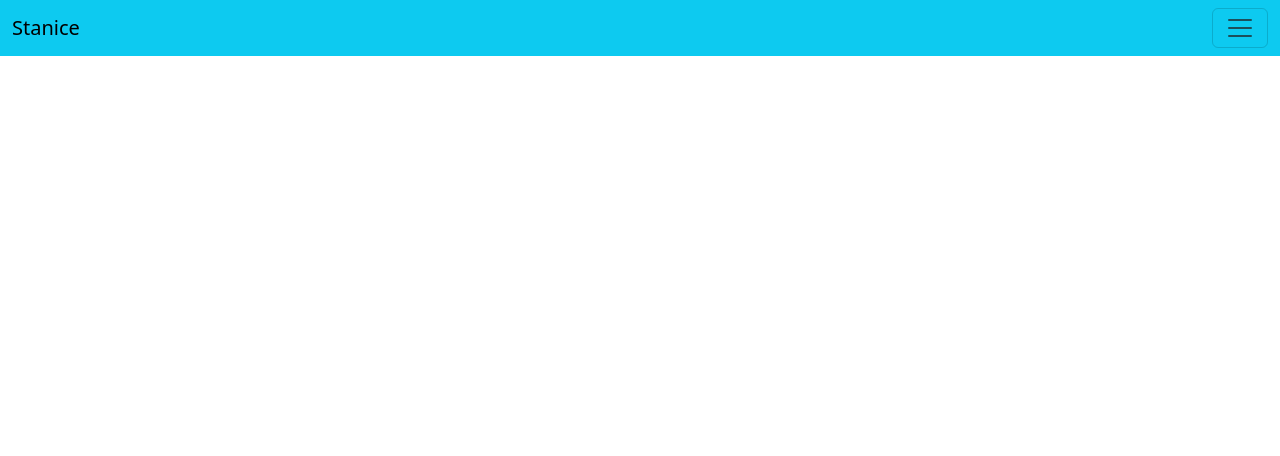
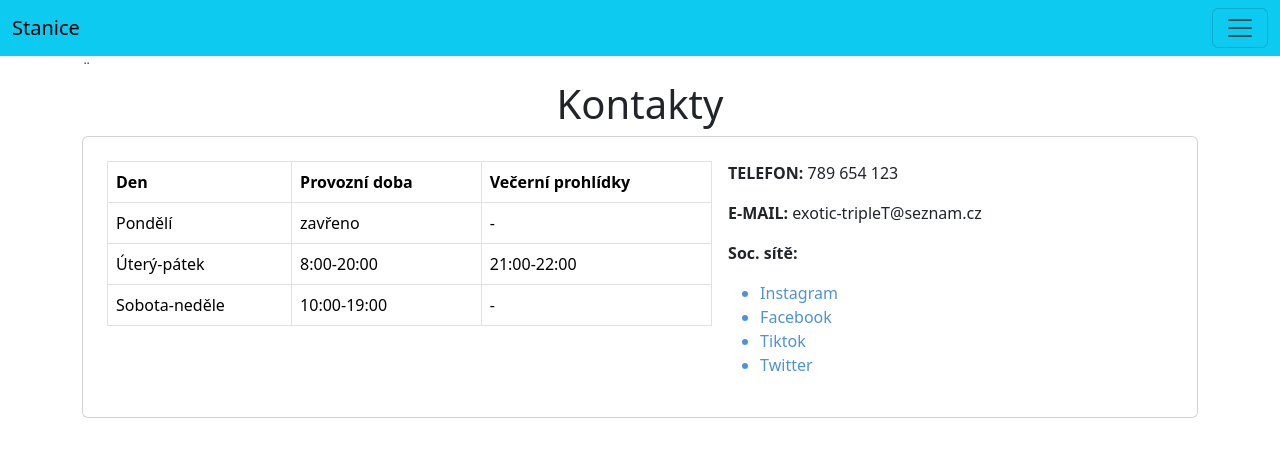
Before and after one commit to burianova123/heyheyhey, a plain HTML site: page kon.html in a window 1280 px wide. Drawn offline with nearby package versions, Linux system fonts and the light colour scheme.

Commit message:
pridani kontaktu

```diff
--- a/css/style.css
+++ b/css/style.css
@@ -24,3 +24,8 @@
    text-decoration: none;
    color: black;
 }
+
+.kaka a{
+    text-decoration: none;
+    color: rgb(78, 147, 211);
+}
--- a/kon.html
+++ b/kon.html
@@ -51,6 +51,59 @@
         </div>
     </nav>
 
+
+
+
+    <section>
+        <div class="container">
+            ¨<h1 class="text-center py-6">Kontakty</h1>
+            <div class="card border-subtle-info">
+                <div class="card-body">
+                    <div class="d-flex">
+  <div class="p-2 px-12 flex-fill pt-10 ">
+    <table class="table table-bordered">
+  <thead>
+    <tr class="table theme-info">
+      <th scope="col">Den</th>
+      <th scope="col">Provozní doba</th>
+      <th scope="col">Večerní prohlídky</th>
+    </tr>
+  </thead>
+  <tbody>
+    <tr>
+      <td>Pondělí</td>
+      <td>zavřeno</td>
+      <td>-</td>
+    </tr>
+    <tr>
+      <td>Úterý-pátek</td>
+      <td>8:00-20:00</td>
+      <td>21:00-22:00</td>
+    </tr>
+    <tr>
+      <td>Sobota-neděle</td>
+      <td>10:00-19:00</td>
+      <td>-</td>
+    </tr>
+  </tbody>
+    </table>
+</div>
+  <div class="p-2 flex-fill"><p><strong>TELEFON:</strong> 789 654 123</p>
+                    <p><strong>E-MAIL:</strong> exotic-tripleT@seznam.cz</p>
+    <p><strong>Soc. sítě:</strong><ul>
+               <div class="kaka"><a href="https://www.instagram.com/"><li>Instagram</li></a>
+               <a href="https://www.facebook.com/"><li>Facebook</li></a>
+               <a href="https://www.tiktok.com/@pomahamezviratkum"><li>Tiktok</li></a>
+               <a href="https://x.com/"><li>Twitter</li></a> </div>
+            </ul></p></div>
+</div>
+                </div>
+            </div>
+        </div>
+    </section>
+
+
+
     <script type="module" src="https://cdn.jsdelivr.net/npm/bootstrap@6.0.0-alpha.1/dist/js/bootstrap.bundle.min.js"
         integrity="sha384-1a/pXj49ZQ1aHEmrJ+gMw1otqoVsYwlEnlD8mIfY2TV03r20Y0CN7uqx1tQogjPL"
         crossorigin="anonymous"></script>
```
